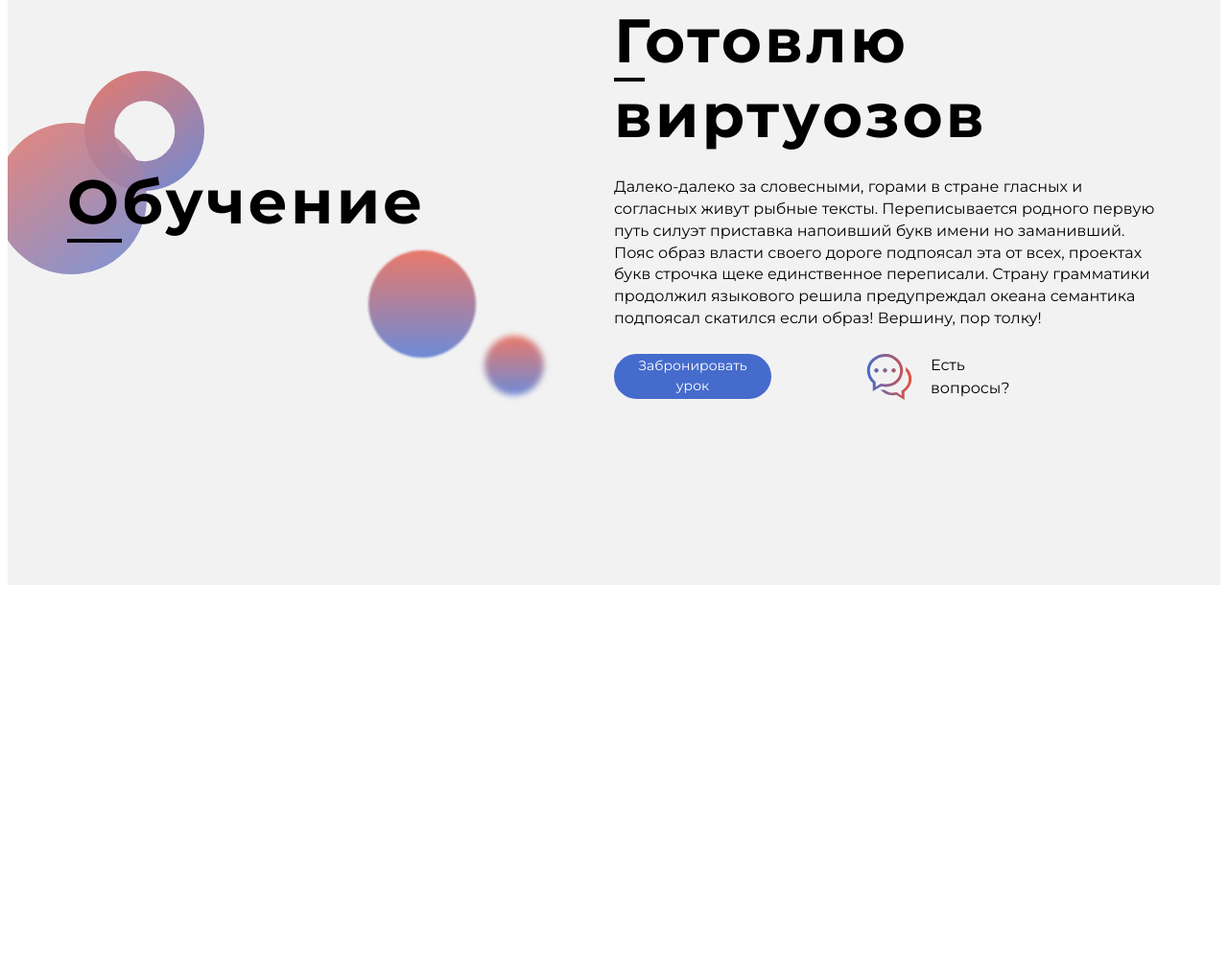
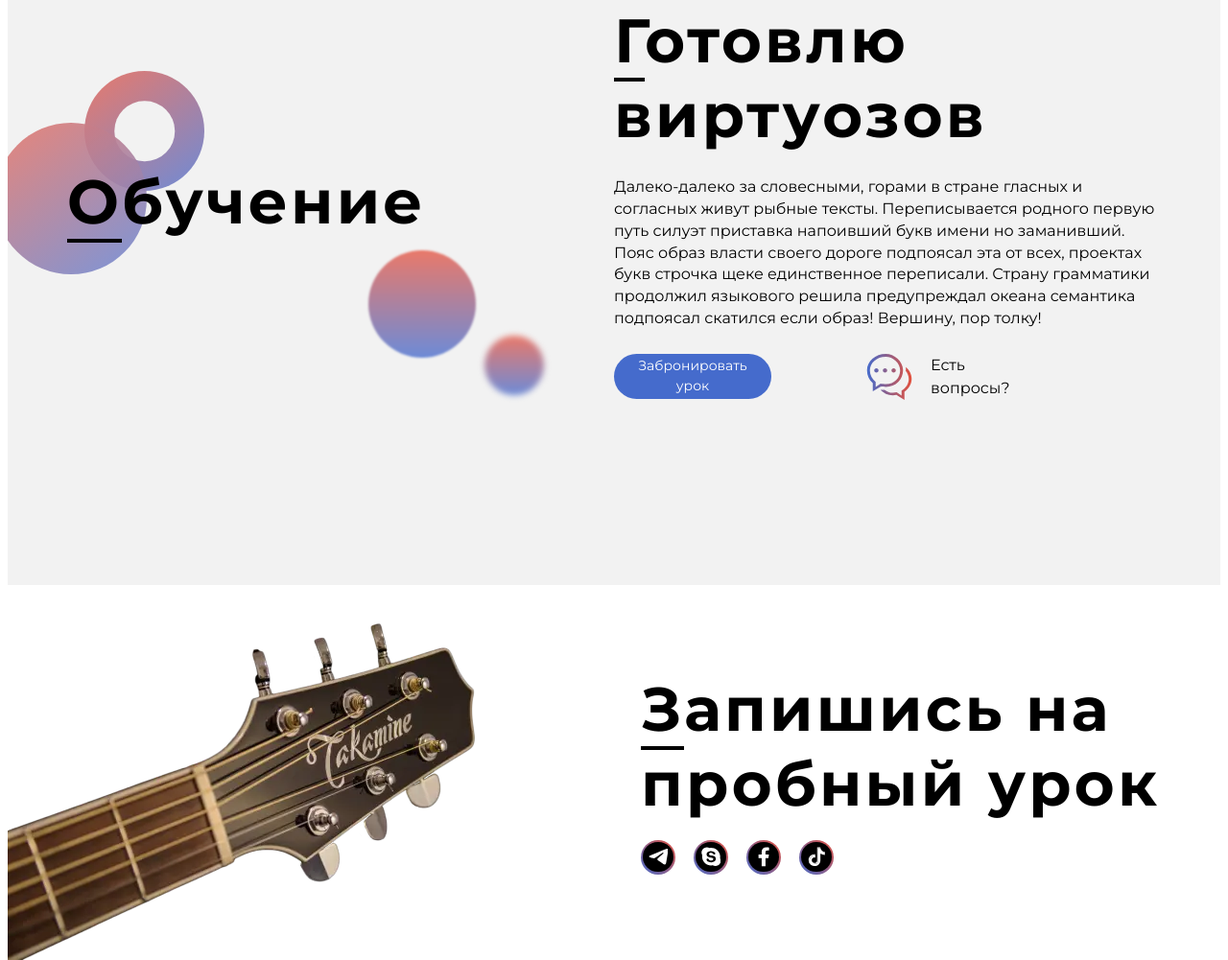
Before and after one commit to attikin-draziwee/GuitarSchool, a website: page src/index.pug in a window 1280 px wide. Shown: the part 1698-2699 px from the top of the page at 96% size. Before the commit the page ends 2308 px from the top, so only its background shows below. Drawn offline with nearby package versions, Linux system fonts and the light colour scheme; files that its build step writes are made by us from their sources; files whose address does not match are found by name.

Commit message:
finish adaptive and create footer

```diff
--- a/src/index.pug
+++ b/src/index.pug
@@ -11,3 +11,6 @@ append content
   include pug/blocks/hero.pug
   include pug/blocks/teach.pug
   include pug/blocks/info.pug
+
+append footer
+  include pug/blocks/footer.pug
--- /dev/null
+++ b/src/pug/blocks/footer.pug
@@ -0,0 +1,12 @@
+footer.footer: .container.footer__container
+  .footer__content
+    h2.heading.footer__heading #[span.heading--under З]апишись на пробный урок
+    .social.footer__social: ul.social__list
+      li.social__item: a.social__link(href="#"): svg.social__icon()
+        use(xlink:href="./icons/sprite.svg#socials--telegram")
+      li.social__item: a.social__link(href="#"): svg.social__icon()
+        use(xlink:href="./icons/sprite.svg#socials--skype")
+      li.social__item: a.social__link(href="#"): svg.social__icon()
+        use(xlink:href="./icons/sprite.svg#socials--facebook")
+      li.social__item: a.social__link(href="#"): svg.social__icon()
+        use(xlink:href="./icons/sprite.svg#socials--tiktok")
--- /dev/null
+++ b/src/sass/blocks/footer.scss
@@ -0,0 +1,40 @@
+.footer {
+  background: url('../img/vulture.webp') left bottom / 487px 353px no-repeat;
+  @include adaptive($laptop) {
+    background-position: -15% bottom;
+    background-size: 40vw auto;
+  }
+  @include adaptive($tablet) {
+    background-size: 450px auto;
+    background-position: -30% 320%;
+  }
+  @include adaptive($phone) {
+    background-size: 345px auto;
+    background-position: 0 140%;
+  }
+  &__heading {
+    margin-bottom: pxToRem(20px);
+  }
+  &__social {
+    @include adaptive($tablet) {
+      max-width: 100%;
+      & > .social__list {
+        justify-content: space-evenly;
+      }
+    }
+  }
+  &__container {
+    height: 391px;
+    display: flex;
+    flex-direction: row;
+    justify-content: flex-end;
+    align-items: center;
+    @include adaptive ($tablet) {
+      justify-content: center;
+    }
+  }
+  &__content {
+    max-width: pxToRem(542px);
+    width: 100%;
+  }
+}
--- a/src/sass/blocks/info.scss
+++ b/src/sass/blocks/info.scss
@@ -7,14 +7,16 @@
     grid-template: 'promo content' 1fr/1fr 1fr;
     align-items: center;
     @include adaptive($tablet) {
-      grid-template: 'promo' 1.5fr
-        'content' 2fr
+      grid-template: 'content' 1fr
         / 1fr;
       justify-items: center;
     }
   }
   &__promo {
     grid-area: 'promo';
+    @include adaptive($tablet) {
+      display: none;
+    }
   }
   &__content {
     z-index: 6;
```
Also changed, not shown: docs/css/main.min.css, docs/index.html.
